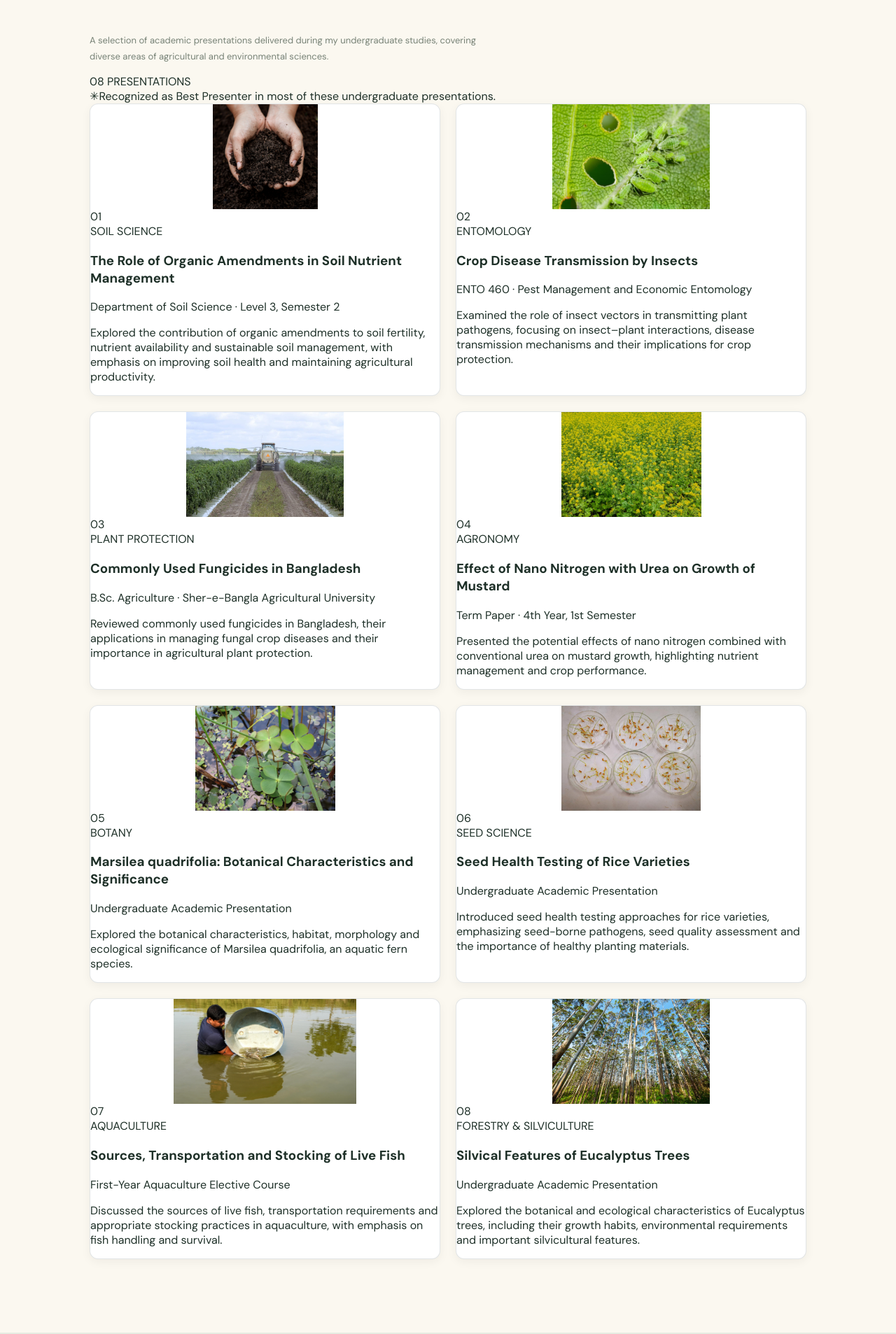
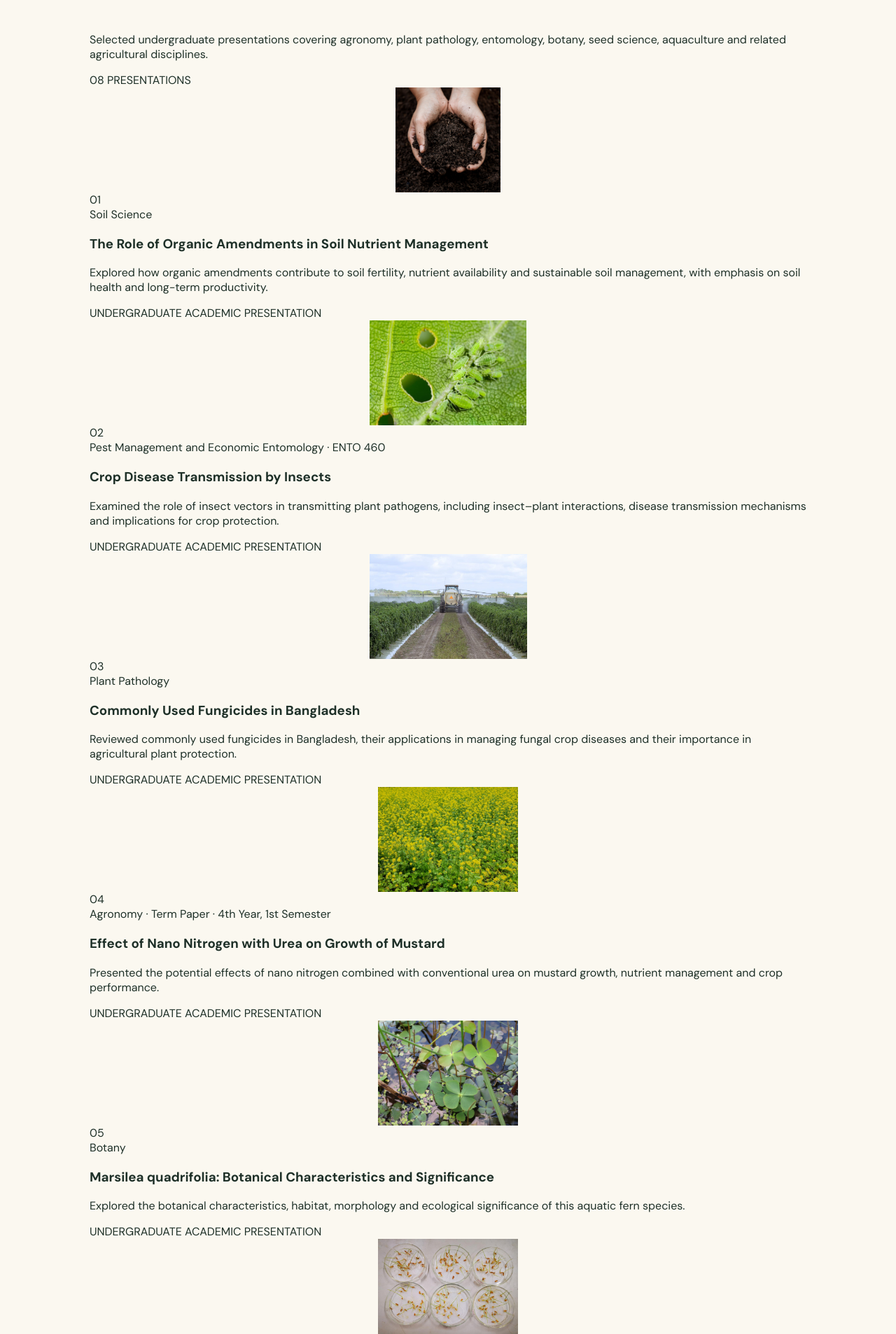
Before and after one commit to abdurremon08-design/Remon-research-portfolio, a React (Vite) app: page / in a window 1280 px wide. Shown: the part 6960-8867 px from the top of the page at 70% size. Built offline with nearby package versions, Linux system fonts and the light colour scheme.

Commit message:
Update App.tsx

```diff
--- a/src/App.tsx
+++ b/src/App.tsx
@@ -106,86 +106,8 @@ const projects: Project[] = [
     imageLabel: 'Photographs of weed species and field observations from the campus survey',
     photos: [
       '/images/Coix_lacrym FROM WEED SURVEY.jpg',
-      '/images/PICTURE OF WEED WHILE SURVEYING WEED FOR WEED DOCUMENTATION.jpg',
       '/images/mutha WEED PICTURE OF WEED WHILE SURVEYING WEED FOR WEED DOCUMENTATION.jpg'
     ]
-  }
-]
-
-/* ACADEMIC PRESENTATION DATA */
-
-const presentationCards = [
-  {
-    number: '01',
-    category: 'SOIL SCIENCE',
-    title: 'The Role of Organic Amendments in Soil Nutrient Management',
-    context: 'Department of Soil Science · Level 3, Semester 2',
-    description: 'Explored the contribution of organic amendments to soil fertility, nutrient availability and sustainable soil management, with emphasis on improving soil health and maintaining agricultural productivity.',
-    image: '/images/organic-soil-amendments.jpeg',
-    alt: 'Organic amendments and soil nutrient management'
-  },
-  {
-    number: '02',
-    category: 'ENTOMOLOGY',
-    title: 'Crop Disease Transmission by Insects',
-    context: 'ENTO 460 · Pest Management and Economic Entomology',
-    description: 'Examined the role of insect vectors in transmitting plant pathogens, focusing on insect–plant interactions, disease transmission mechanisms and their implications for crop protection.',
-    image: '/images/insect-disease-transmission.jpeg',
-    alt: 'Insect vectors and crop disease transmission'
-  },
-  {
-    number: '03',
-    category: 'PLANT PROTECTION',
-    title: 'Commonly Used Fungicides in Bangladesh',
-    context: 'B.Sc. Agriculture · Sher-e-Bangla Agricultural University',
-    description: 'Reviewed commonly used fungicides in Bangladesh, their applications in managing fungal crop diseases and their importance in agricultural plant protection.',
-    image: '/images/fungicide-application.jpeg',
-    alt: 'Fungicide application in agricultural crops'
-  },
-  {
-    number: '04',
-    category: 'AGRONOMY',
-    title: 'Effect of Nano Nitrogen with Urea on Growth of Mustard',
-    context: 'Term Paper · 4th Year, 1st Semester',
-    description: 'Presented the potential effects of nano nitrogen combined with conventional urea on mustard growth, highlighting nutrient management and crop performance.',
-    image: '/images/nano-nitrogen-mustard.jpeg',
-    alt: 'Mustard crop and nano nitrogen research'
-  },
-  {
-    number: '05',
-    category: 'BOTANY',
-    title: 'Marsilea quadrifolia: Botanical Characteristics and Significance',
-    context: 'Undergraduate Academic Presentation',
-    description: 'Explored the botanical characteristics, habitat, morphology and ecological significance of Marsilea quadrifolia, an aquatic fern species.',
-    image: '/images/Marsilea quadrifolia.jpeg',
-    alt: 'Marsilea quadrifolia aquatic fern'
-  },
-  {
-    number: '06',
-    category: 'SEED SCIENCE',
-    title: 'Seed Health Testing of Rice Varieties',
-    context: 'Undergraduate Academic Presentation',
-    description: 'Introduced seed health testing approaches for rice varieties, emphasizing seed-borne pathogens, seed quality assessment and the importance of healthy planting materials.',
-    image: '/images/rice-seed-health-testing.jpeg',
-    alt: 'Rice seed health testing'
-  },
-  {
-    number: '07',
-    category: 'AQUACULTURE',
-    title: 'Sources, Transportation and Stocking of Live Fish',
-    context: 'First-Year Aquaculture Elective Course',
-    description: 'Discussed the sources of live fish, transportation requirements and appropriate stocking practices in aquaculture, with emphasis on fish handling and survival.',
-    image: '/images/live-fish-transportation.jpeg',
-    alt: 'Live fish transportation and aquaculture'
-  },
-  {
-    number: '08',
-    category: 'FORESTRY & SILVICULTURE',
-    title: 'Silvical Features of Eucalyptus Trees',
-    context: 'Undergraduate Academic Presentation',
-    description: 'Explored the botanical and ecological characteristics of Eucalyptus trees, including their growth habits, environmental requirements and important silvicultural features.',
-    image: '/images/eucalyptus-silviculture.jpeg',
-    alt: 'Eucalyptus trees and silvicultural characteristics'
   }
 ]
 
@@ -222,6 +144,57 @@ const fieldTrips = [
       '/images/VISITED HILLY COTTON RESEARCH AREA ON BANDRBON FIELD TRIP.jpg',
       '/images/WAY OF PEOPLE WORKING AND DIVERSITY ON BANDARBAN.jpg'
     ]
+  }
+]
+
+const presentations = [
+  {
+    title: 'The Role of Organic Amendments in Soil Nutrient Management',
+    image: '/images/organic-soil-amendments.jpeg',
+    category: 'Soil Science',
+    description: 'Explored how organic amendments contribute to soil fertility, nutrient availability and sustainable soil management, with emphasis on soil health and long-term productivity.'
+  },
+  {
+    title: 'Crop Disease Transmission by Insects',
+    image: '/images/insect-disease-transmission.jpeg',
+    category: 'Pest Management and Economic Entomology · ENTO 460',
+    description: 'Examined the role of insect vectors in transmitting plant pathogens, including insect–plant interactions, disease transmission mechanisms and implications for crop protection.'
+  },
+  {
+    title: 'Commonly Used Fungicides in Bangladesh',
+    image: '/images/fungicide-application.jpeg',
+    category: 'Plant Pathology',
+    description: 'Reviewed commonly used fungicides in Bangladesh, their applications in managing fungal crop diseases and their importance in agricultural plant protection.'
+  },
+  {
+    title: 'Effect of Nano Nitrogen with Urea on Growth of Mustard',
+    image: '/images/nano-nitrogen-mustard.jpeg',
+    category: 'Agronomy · Term Paper · 4th Year, 1st Semester',
+    description: 'Presented the potential effects of nano nitrogen combined with conventional urea on mustard growth, nutrient management and crop performance.'
+  },
+  {
+    title: 'Marsilea quadrifolia: Botanical Characteristics and Significance',
+    image: '/images/Marsilea quadrifolia.jpeg',
+    category: 'Botany',
+    description: 'Explored the botanical characteristics, habitat, morphology and ecological significance of this aquatic fern species.'
+  },
+  {
+    title: 'Seed Health Testing of Rice Varieties',
+    image: '/images/rice-seed-health-testing.jpeg',
+    category: 'Seed Science',
+    description: 'Introduced seed health testing approaches, seed-borne pathogens, seed quality assessment and the importance of healthy planting materials.'
+  },
+  {
+    title: 'Sources, Transportation and Stocking of Live Fish',
+    image: '/images/live-fish-transportation.jpeg',
+    category: 'Aquaculture · Elective Course',
+    description: 'Discussed sources of live fish, transportation requirements and stocking practices, with emphasis on fish handling and survival.'
+  },
+  {
+    title: 'Silvical Features of Eucalyptus Trees',
+    image: '/images/eucalyptus-silviculture.jpeg',
+    category: 'Agroforestry',
+    description: 'Explored the botanical and ecological characteristics of Eucalyptus trees, including their growth habits, environmental requirements and silvicultural features.'
   }
 ]
 
@@ -749,7 +722,7 @@ function App() {
 
                 <img
                   src="/images/ME USING CENTRIFUGING MECHINE IN LAB.jpeg"
-                  alt="Working with a centrifuge in the laboratory"
+                  alt="Working in the advanced molecular laboratory"
                   loading="lazy"
                 />
 
@@ -859,10 +832,7 @@ function App() {
 
           {/* ACADEMIC PRESENTATIONS */}
 
-          <section
-            className="section presentations-section"
-            id="presentations"
-          >
+          <section className="section presentations-section" id="presentations">
 
             <SectionLabel
               number="07"
@@ -870,68 +840,47 @@ function App() {
               tag="PRESENTATION ARCHIVE"
             />
 
-            <div className="presentation-intro-row">
-
-              <p className="section-intro">
-                A selection of academic presentations delivered during
-                my undergraduate studies, covering diverse areas of
-                agricultural and environmental sciences.
+            <div className="presentation-intro">
+              <p>
+                Selected undergraduate presentations covering agronomy,
+                plant pathology, entomology, botany, seed science,
+                aquaculture and related agricultural disciplines.
               </p>
-
               <span className="presentation-count">
-                08 PRESENTATIONS
+                {String(presentations.length).padStart(2, '0')} PRESENTATIONS
               </span>
-
             </div>
 
-            <div className="presentation-recognition">
-              <span>✳</span>
-              Recognized as Best Presenter in most of these undergraduate presentations.
+            <div className="presentation-list">
+              {presentations.map((item, index) => (
+                <article className="presentation-row" key={item.title}>
+                  <div className="presentation-thumbnail">
+                    <img
+                      src={item.image}
+                      alt={`Presentation thumbnail: ${item.title}`}
+                      loading="lazy"
+                    />
+                    <span className="thumbnail-number">
+                      {String(index + 1).padStart(2, '0')}
+                    </span>
+                  </div>
+
+                  <div className="presentation-info">
+                    <span className="presentation-category">{item.category}</span>
+                    <h3>{item.title}</h3>
+                    <p>{item.description}</p>
+                    <div className="presentation-meta">
+                      <span>UNDERGRADUATE ACADEMIC PRESENTATION</span>
+                    </div>
+                  </div>
+                </article>
+              ))}
             </div>
 
-            <div className="presentation-grid">
-
-              {presentationCards.map(item => (
-
-                <article
-                  className="presentation-card"
-                  key={item.number}
-                >
-
-                  <div className="presentation-image">
-
-                    <img
-                      src={item.image}
-                      alt={item.alt}
-                      loading="lazy"
-                    />
-
-                    <span className="presentation-number">
-                      {item.number}
-                    </span>
-
-                  </div>
-
-                  <div className="presentation-card-body">
-
-                    <span className="presentation-category">
-                      {item.category}
-                    </span>
-
-                    <h3>{item.title}</h3>
-
-                    <span className="presentation-context">
-                      {item.context}
-                    </span>
-
-                    <p>{item.description}</p>
-
-                  </div>
-
-                </article>
-
-              ))}
-
+            <div className="presentation-footer">
+              <span className="presentation-footer-line"></span>
+              <p>ACADEMIC COMMUNICATION · KNOWLEDGE SHARING · CONTINUOUS LEARNING</p>
+              <span className="presentation-footer-line"></span>
             </div>
 
           </section>
```
